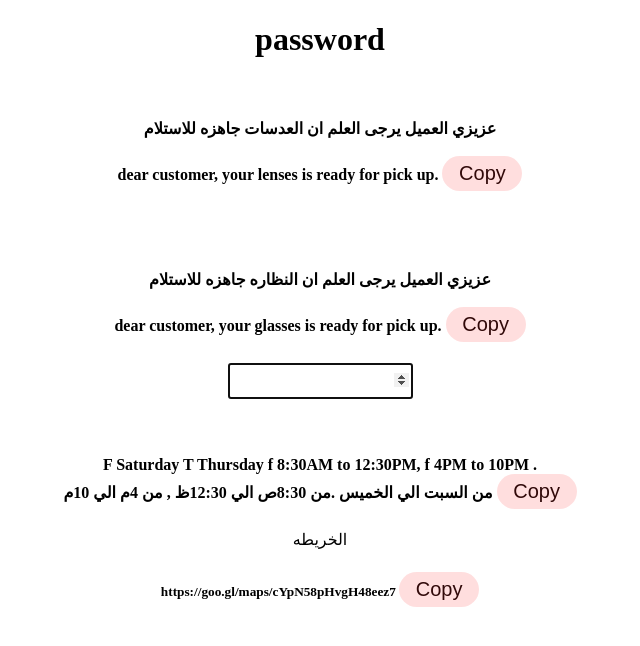
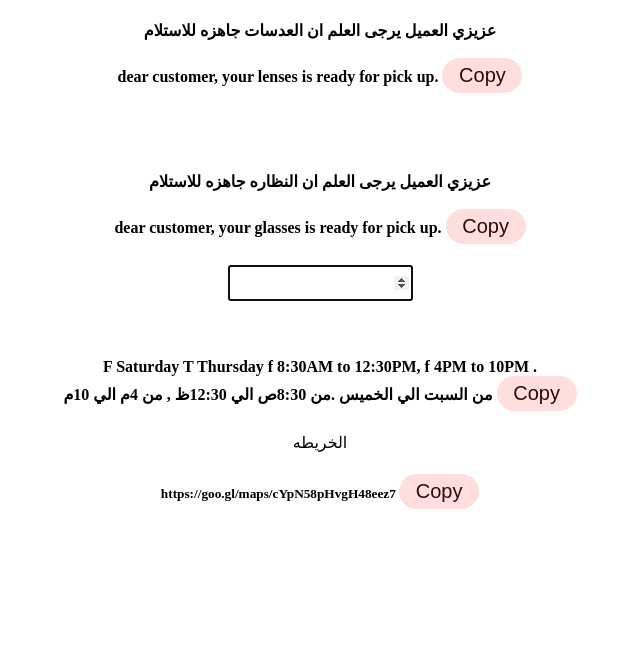
Before and after one commit to khaled1gamal/ready-msg, a plain HTML site: page index.html in a window 1280 px wide. Shown: the whole page, without its empty margins (320-960 px from the left). Drawn offline with Linux system fonts and the light colour scheme.

Commit message:
Update index.html

```diff
--- a/index.html
+++ b/index.html
@@ -49,8 +49,7 @@
   </head>
 
   <body>
-    <h1>password</h1>
-    <br />
+
 
 
     <h4>
```
